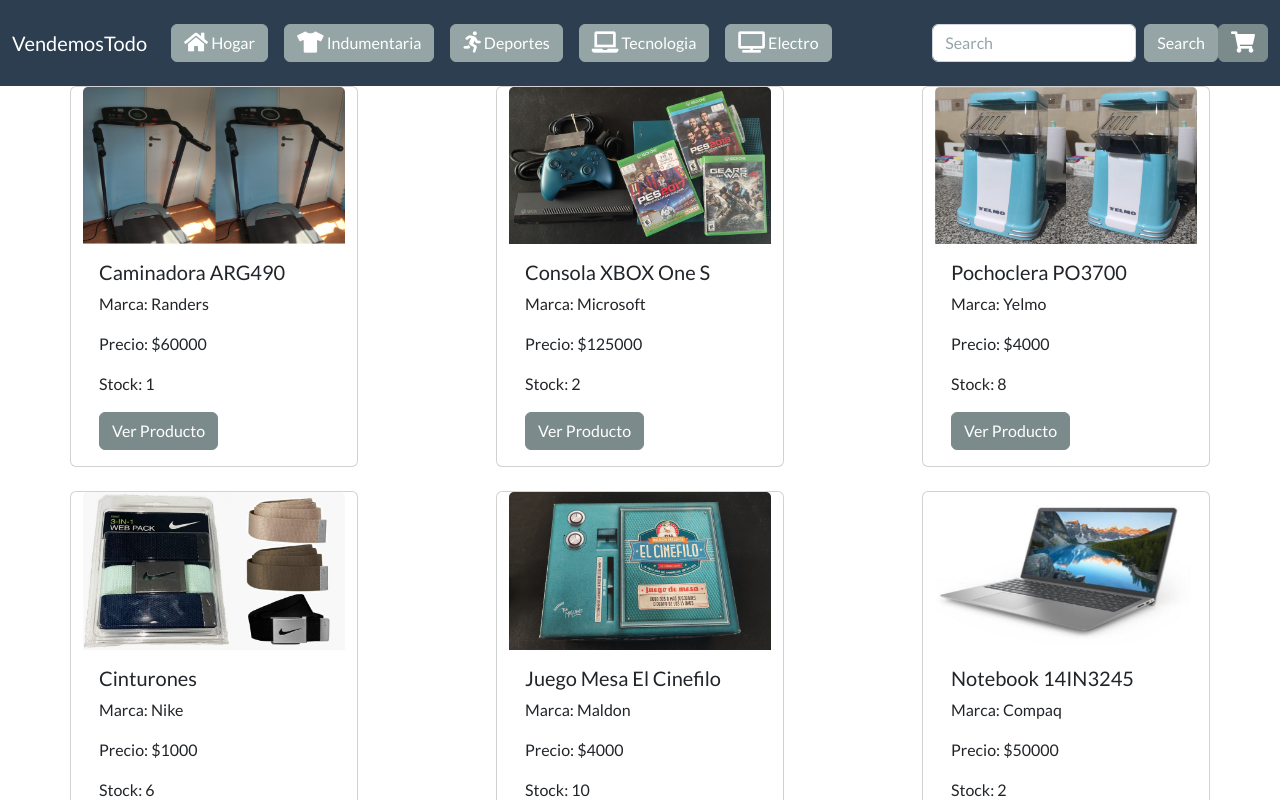
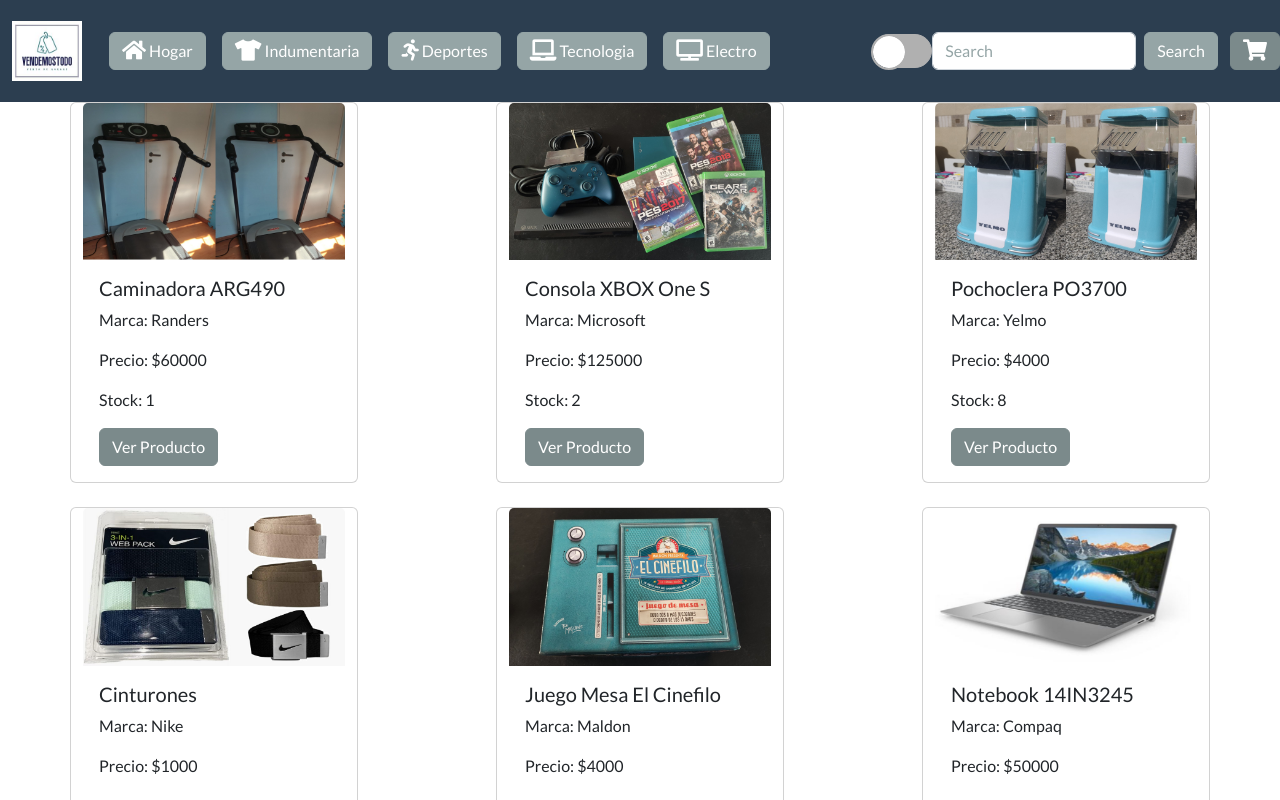
Before and after one commit to ferpe22/PreEntrega1-React-Pereira, a React (Create React App) app: page / in a window 1280 px wide. Shown: the top 800 px of the page. Built offline with nearby package versions, Linux system fonts and the light colour scheme.

Commit message:
Creacion Context y Dark Mode

```diff
--- a/src/App.css
+++ b/src/App.css
@@ -1,5 +1,23 @@
+.logo {
+    width: 70px;
+    margin-right: 3px;
+
+}
+
 .divInicial {
+    background-color: aqua;
+}
 
+.cardBody {
+    background-color: white;
+    margin-bottom: 3px;
+    text-align: center;
+}
+
+.cardBodyDark {
+    background-color: hs1(0, 0%, 33%);
+    margin-bottom: 3px;
+    text-align: center;
 }
 
 .itemDetail {
@@ -10,3 +28,8 @@
 .divForm {
     margin-top: 20px;
 }
+
+.darkMode {
+    background-color: black;
+    color: gainsboro;
+}
--- a/src/App.jsx
+++ b/src/App.jsx
@@ -1,5 +1,9 @@
 import './App.css';
+//Router
 import { BrowserRouter, Routes, Route } from 'react-router-dom';
+
+//Context
+import { DarkModeProvider } from './context/DarkModeContext';
 
 //Componentes
 import { Navbar } from './components/Navbar/Navbar';
@@ -7,18 +11,22 @@
 // import { Clima } from './components/Clima/Clima';
 import { ItemDetailContainer } from './components/ItemDetailContainer/ItemDetailContainer';
 import { Checkout } from './components/Checkout/Checkout';
+
 export const App = () => {
   return (
       <>
         < BrowserRouter>
-          <Navbar />
-          {/* <Clima /> */}
+          <DarkModeProvider>
+            <Navbar />
+            {/* <Clima /> */}
             <Routes>
               <Route path='/' element={<ItemListContainer/>}/>
               <Route path='/category/:category' element={<ItemListContainer/>}/>
               <Route path='/product/:id' element={<ItemDetailContainer/>}/>
               <Route path='/checkout' element={<Checkout/>}/>
+              <Route path='*' element={<h1>404 not found </h1>}/>
             </Routes>
+          </DarkModeProvider>
         </BrowserRouter>
       </>
   )
--- a/src/components/ItemListContainer/ItemListContainer.jsx
+++ b/src/components/ItemListContainer/ItemListContainer.jsx
@@ -2,11 +2,14 @@
 import { useState, useEffect } from "react"
 import { ItemList } from "../ItemList/ItemList"
 import { useParams } from "react-router-dom"
-
+import { useDarkModeContext } from "../../context/DarkModeContext"
 export const ItemListContainer = () => {
 
     const [productos, setProductos] = useState([])
     const { category } = useParams()
+    const { darkMode } = useDarkModeContext()
+
+    console.log(darkMode)
 
     // useEffect(() => {
     //     const promesa = (condicional) => new Promise((resolve,reject) => {
--- /dev/null
+++ b/src/components/Navbar/BotonDarkMode/switchDarkMode.css
@@ -0,0 +1,67 @@
+.switch {
+    font-size: 17px;
+    position: relative;
+    display: inline-block;
+    width: 3.5em;
+    height: 2em;
+}
+
+.switch input {
+    opacity: 0;
+    width: 0;
+    height: 0;
+}
+
+.slider {
+    position: absolute;
+    cursor: pointer;
+    top: 0;
+    left: 0;
+    right: 0;
+    bottom: 0;
+    background-color: #B0B0B0;
+    border: 1px solid #B0B0B0;
+    transition: .4s;
+    border-radius: 32px;
+    outline: none;
+}
+
+.slider:before {
+    position: absolute;
+    content: "";
+    height: 2rem;
+    width: 2rem;
+    border-radius: 50%;
+    outline: 2px solid #B0B0B0;
+    left: -1px;
+    bottom: -1px;
+    background-color: #fff;
+    transition: transform .25s ease-in-out 0s;
+}
+
+.slider-icon {
+    opacity: 0;
+    height: 12px;
+    width: 12px;
+    stroke-width: 8;
+    position: absolute;
+    z-index: 999;
+    stroke: #222222;
+    right: 60%;
+    top: 30%;
+    transition: right ease-in-out .3s, opacity ease-in-out .15s;
+}
+
+input:checked + .slider {
+    background-color: #222222;
+}
+
+input:checked + .slider .slider-icon {
+    opacity: 1;
+    right: 20%;
+}
+
+input:checked + .slider:before {
+    transform: translateX(1.5em);
+    outline-color: #181818;
+}
--- /dev/null
+++ b/src/components/Navbar/BotonDarkMode/switchDarkMode.jsx
@@ -0,0 +1,18 @@
+import './switchDarkMode.css'
+import { useDarkModeContext } from '../../../context/DarkModeContext.js'
+
+export const SwitchDarkMode = () => {
+
+    const { toggleDarkMode } = useDarkModeContext()
+
+    return (
+        <div>
+            <label className="switch">
+                <input type="checkbox" onInput={() => toggleDarkMode()} id="toggleMode" />
+                <span className="slider">
+                    <svg className="slider-icon" viewBox="0 0 32 32" xmlns="http://www.w3.org/2000/svg" aria-hidden="true" role="presentation"><path fill="none" d="m4 16.5 8 8 16-16"/></svg>
+                </span>
+            </label>
+        </div>
+    )
+}
--- a/src/components/Navbar/Navbar.jsx
+++ b/src/components/Navbar/Navbar.jsx
@@ -1,18 +1,22 @@
 import { Categorias } from "./Categorias/Categorias";
 import { CartWidget } from "../CartWidget/CartWidget";
 import { Link } from "react-router-dom";
+import { SwitchDarkMode } from "./BotonDarkMode/switchDarkMode";
 
 export const Navbar = () => {
     return (
         <nav className="navbar navbar-expand-lg navbar-dark bg-primary">
             <div className="container-fluid">
-                <Link className="nav-link navbar-brand" to={"/"}>VendemosTodo
+                <Link className="nav-link navbar-brand" to={""}>
+                    <img src="img/logo.jpg" alt="vendemos todo" className="logo"/>
+                </Link>
                 <button className="navbar-toggler" type="button" data-bs-toggle="collapse" data-bs-target="#navbarColor01" aria-controls="navbarColor01" aria-expanded="false" aria-label="Toggle navigation">
                     <span className="navbar-toggler-icon" />
                 </button>
-                </Link>
                 <div className="collapse navbar-collapse" id="navbarColor01">
                     <Categorias />
+                </div>
+                <SwitchDarkMode />
                 <form className="d-flex">
                     <input className="form-control me-sm-2" type="search" placeholder="Search" />
                     <button className="btn btn-secondary my-2 my-sm-0" type="submit" >
@@ -21,7 +25,6 @@
                 </form>
             </div>
                 <CartWidget />
-            </div>
         </nav>
     );
 }
--- /dev/null
+++ b/src/context/CartContext.js
@@ -0,0 +1,69 @@
+import { useState, createContext, useContext } from "react";
+
+const CarritoContext = createContext()
+
+export const useCarritoContext = () => useContext(CarritoContext)
+
+export const CarritoProvider = (props) => {
+
+    const [carrito, setCarrito] = useState([])
+
+    //Funcionalidades:
+    //agregar producto - quitar producto - vaciar carrito
+    //obtener qty (subtotales) - obtener total precio - buscar prodcuto
+
+    const isInCart = (id) => { //usar metodo find(devuelve un objeto) o el metodo some(devuelve un booleano)
+        return carrito.some(prod => prod.id === id) //se usa el some() q solo queremos saber si existe o no el producto en el carrito, no traernos el objeto completo. Devuelve V o F
+    }
+
+    const addItem = (item, quantity) => {
+        if (isInCart(item.id)) { //consulto si el producto existe o no en el carrito
+            const indice = carrito.findIndex(prod => prod.id === item.id) // busco en mi db el prod cuyo id sea igual al id que me pasaron
+            const aux = [...carrito] //creo un aux para crear un array igual del carrito
+            aux[indice].quantity = quantity //consulto y seteo la qty en el carrito
+            setCarrito(aux)
+
+        } else { //si no existe creo un nuevo objeto con los datos ingresados
+            const newItem = {
+                ...item,
+                quantity: quantity //si agrego directamente el parametro, se queda con el mismo nombre
+            }
+            //opcion1: genero un axu que es igual al carrito para hacer el push
+            // const aux = carrito
+            // aux.push(newItem)
+            // setCarrito(aux)
+
+            //opcion2: genero una copia del carrito con el operador spread y agrego el nuevo producto
+            setCarrito(...carrito, newItem)
+        }
+    }
+
+    const removeItem = (id) => {
+        //opcion1: crear una copa del carrito en un aux, buscar el prod x id y borrar el id solicitado con splice
+        // const aux = [...carrito]
+        // const indice = aux.findIndex(prod => prod.id === id)
+        // setCarrito(aux.splice(indice,1))
+
+        //opcion2: con filter (filtra todos los elementos y devulve una copia), traigo todos los productos que no tengan el id ingresado, es decir, me traigo todo el array carrito filtrado sin el producto
+        setCarrito(carrito.filter(prod => prod.id !== id))
+    }
+
+    const emptyCart = () => {
+        setCarrito([])
+    }
+
+    const getItemQuantity = () => {
+        return carrito.reduce((acum, prod) => acum += prod.cant, 0)
+    }
+
+    const totalPrice = () => {
+        return carrito.reduce((acum, prod) => acum += (prod.quantity * prod.precio))
+    }
+
+    console.log(carrito)
+    return (
+        <CarritoContext.Provider value={{carrito, addItem, removeItem, emptyCart, getItemQuantity, totalPrice }}>
+            {props.children}
+        </CarritoContext.Provider>
+    )
+}
--- /dev/null
+++ b/src/context/DarkModeContext.js
@@ -0,0 +1,29 @@
+import { useState, createContext, useContext } from "react";
+
+const DarkModeContext = createContext() //creo mi contexto
+
+export const useDarkModeContext = () => useContext(DarkModeContext) // Creo una funcion para poder crear mi contexto
+
+export const DarkModeProvider = (props) => { //Forma de proveer mi contexto dentro de mi app, puede recibir props si es necesario
+
+    const [darkMode, setDarkMode] = useState(false) //Defino el valor por default
+
+    //Funciones para modificar mi state
+
+    const toggleDarkMode = () => {
+        setDarkMode(!darkMode) //si estaba en verdadero, lo pasa a falso o viceversa
+
+        //Agregado de clase de CSS por temas de Bootswatch
+        if(!darkMode) { //!darkMode por consulta de la modificacion
+            document.body.classList.add('darkMode')
+        }else {
+            document.body.classList.remove('darkMode')
+        }
+
+    }
+    return ( //Agrego que funciones y valores seran exportados junto con el provider
+        <DarkModeContext.Provider value={{ darkMode , toggleDarkMode }}>
+            {props.children}
+        </DarkModeContext.Provider>
+    )
+}
--- a/src/index.js
+++ b/src/index.js
@@ -3,10 +3,12 @@
 import './index.css';
 import { App } from './App';
 
+//Context
+import { CarritoProvider } from './context/CartContext';
 
 const root = ReactDOM.createRoot(document.getElementById('root'));
 root.render(
-  <React.StrictMode>
+  <CarritoProvider>
     <App />
-  </React.StrictMode>
+  </CarritoProvider>
 );
```
Also changed, not shown: public/img/logo.jpg (added). Lines whose indentation alone changed are shown as unchanged.
